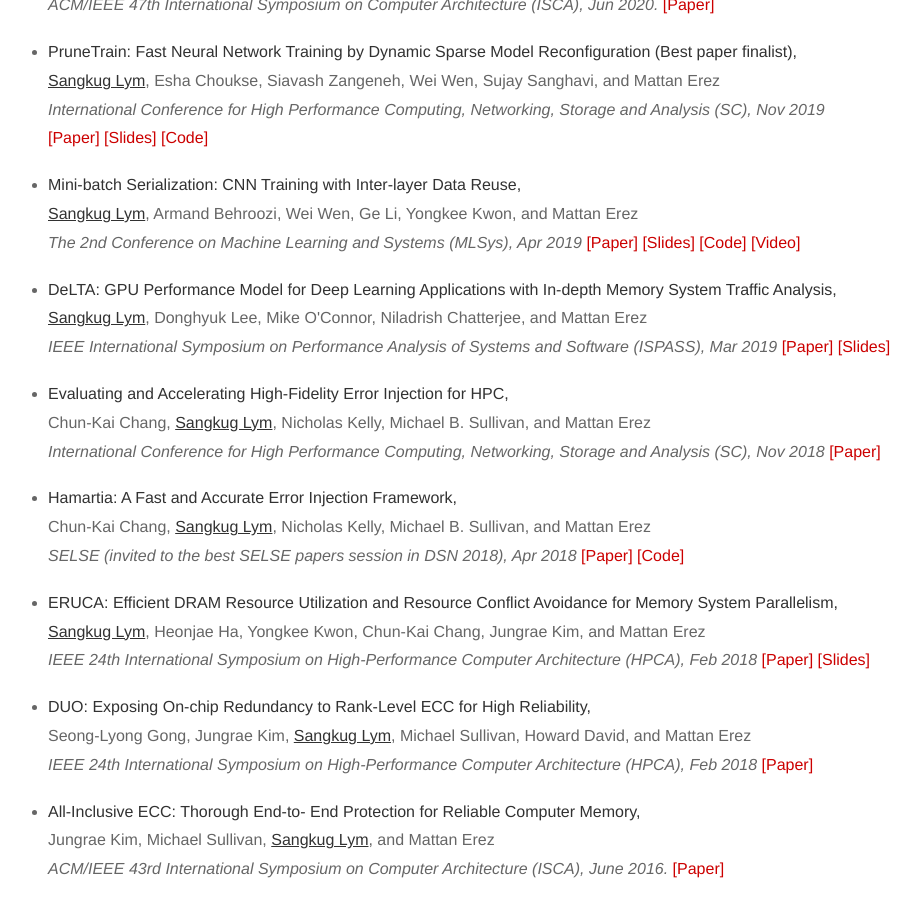
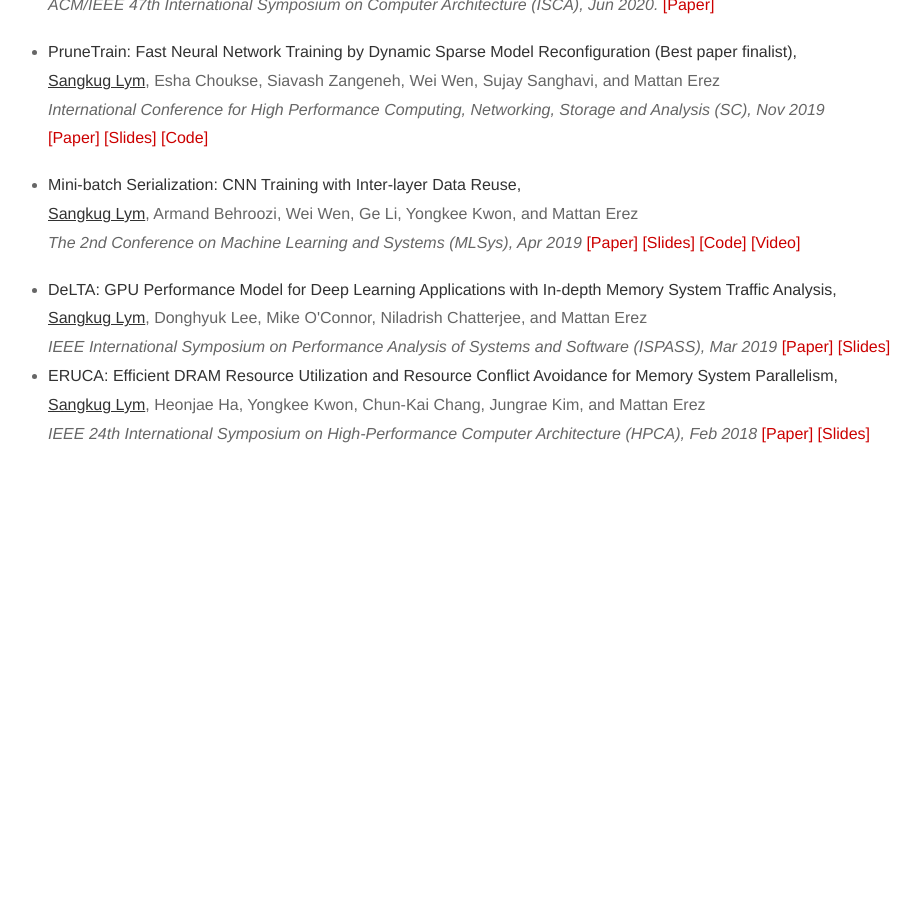
Before and after one commit to erhoo82/erhoo82.github.io, a Jekyll site: the page built from about.md, in a window 1280 px wide and 900 px high, scrolled down 2900 px. Shown: the whole window, without its empty margins (167-1088 px from the left). Built offline with Jekyll 4.4.1, drawn with Linux system fonts in a browser that asks for light colours; after the commit the page ends 3382 px from its top, so only the background shows below that; part of the change alters nothing that is shown; some of the changed text lies outside the part shown.

Commit message:
update
Signed-off-by: Sangkug Lym <slym@nvidia.com>

```diff
--- a/about.md
+++ b/about.md
@@ -114,7 +114,7 @@ For more details about me, please refer <a href="https://drive.google.com/file/d
     </li>
 </ul>
 
-<h2>Publication<hr></h2>
+<h2>Selected Publication<hr></h2>
 <ul>
 
     <li>
@@ -187,7 +187,7 @@ For more details about me, please refer <a href="https://drive.google.com/file/d
     <br><i>IEEE International Symposium on Performance Analysis of Systems and Software (ISPASS), Mar 2019</i>
     <a href="https://arxiv.org/pdf/1904.01691.pdf" style="text-decoration : none;color: #cc0000">[Paper]</a>
     <a href="https://drive.google.com/open?id=13bkgjCs2E9GXS2Hkk3CAQv-4gQlaiD8m" style="text-decoration : none;color: #cc0000">[Slides]</a>
-<!-- Acceptance rate: 29.5%-->
+<!-- Acceptance rate: 29.5%
     </li><br>
 
     <li>
@@ -195,7 +195,7 @@ For more details about me, please refer <a href="https://drive.google.com/file/d
     <br>Chun-Kai Chang, <b><u>Sangkug Lym</u></b>, Nicholas Kelly, Michael B. Sullivan, and Mattan Erez
     <br><i>International Conference for High Performance Computing, Networking, Storage and Analysis (SC), Nov 2018</i>
     <a href="http://lph.ece.utexas.edu/merez/uploads/MattanErez/sc18_hamartia.pdf" style="text-decoration : none;color: #cc0000">[Paper]</a>
-<!-- Acceptance rate: 24.1%-->
+    Acceptance rate: 24.1%
     </li><br>
 
     <li>
@@ -205,22 +205,22 @@ For more details about me, please refer <a href="https://drive.google.com/file/d
     <a href="https://ieeexplore.ieee.org/abstract/document/8416231/" style="text-decoration : none;color: #cc0000">[Paper]</a>
     <a href="http://lph.ece.utexas.edu/users/hamartia/" style="text-decoration : none;color: #cc0000">[Code]</a>
     </li><br>
-
+-->
     <li>
     <b>ERUCA: Efficient DRAM Resource Utilization and Resource Conflict Avoidance for Memory System Parallelism,</b>
     <br><b><u>Sangkug Lym</u></b>, Heonjae Ha, Yongkee Kwon, Chun-Kai Chang, Jungrae Kim, and Mattan Erez
     <br><i>IEEE 24th International Symposium on High-Performance Computer Architecture (HPCA), Feb 2018</i>
     <a href="http://lph.ece.utexas.edu/merez/uploads/MattanErez/eruca_hpca18.pdf" style="text-decoration : none;color: #cc0000">[Paper]</a>
     <a href="https://drive.google.com/open?id=1fCXr7KSISGBi3Z6_SOUPa9Sl-MrrCla1" style="text-decoration : none;color: #cc0000">[Slides]</a>
-<!-- acceptace rate: 20.8%    -->
+<!-- acceptace rate: 20.8% -->
     </li><br>
-
+<!--
     <li>
     <b>DUO: Exposing On-chip Redundancy to Rank-Level ECC for High Reliability,</b>
     <br>Seong-Lyong Gong, Jungrae Kim, <b><u>Sangkug Lym</u></b>, Michael Sullivan, Howard David, and Mattan Erez
     <br><i>IEEE 24th International Symposium on High-Performance Computer Architecture (HPCA), Feb 2018</i>
     <a href="http://lph.ece.utexas.edu/merez/uploads/MattanErez/duo_hpca18.pdf" style="text-decoration : none;color: #cc0000">[Paper]</a>
-<!-- acceptace rate: 20.8%    -->
+    acceptace rate: 20.8%
     </li><br>
 
     <li>
@@ -228,7 +228,7 @@ For more details about me, please refer <a href="https://drive.google.com/file/d
     <br>Jungrae Kim, Michael Sullivan, <b><u>Sangkug Lym</u></b>, and Mattan Erez
     <br><i>ACM/IEEE 43rd International Symposium on Computer Architecture (ISCA), June 2016.</i>
     <a href="http://lph.ece.utexas.edu/merez/uploads/MattanErez/isca2016_aiecc.pdf" style="text-decoration : none;color: #cc0000">[Paper]</a>
-<!-- acceptace rate: 19.5%    -->
+    acceptace rate: 19.5%    -->
     </li>
 </ul>
 
```
